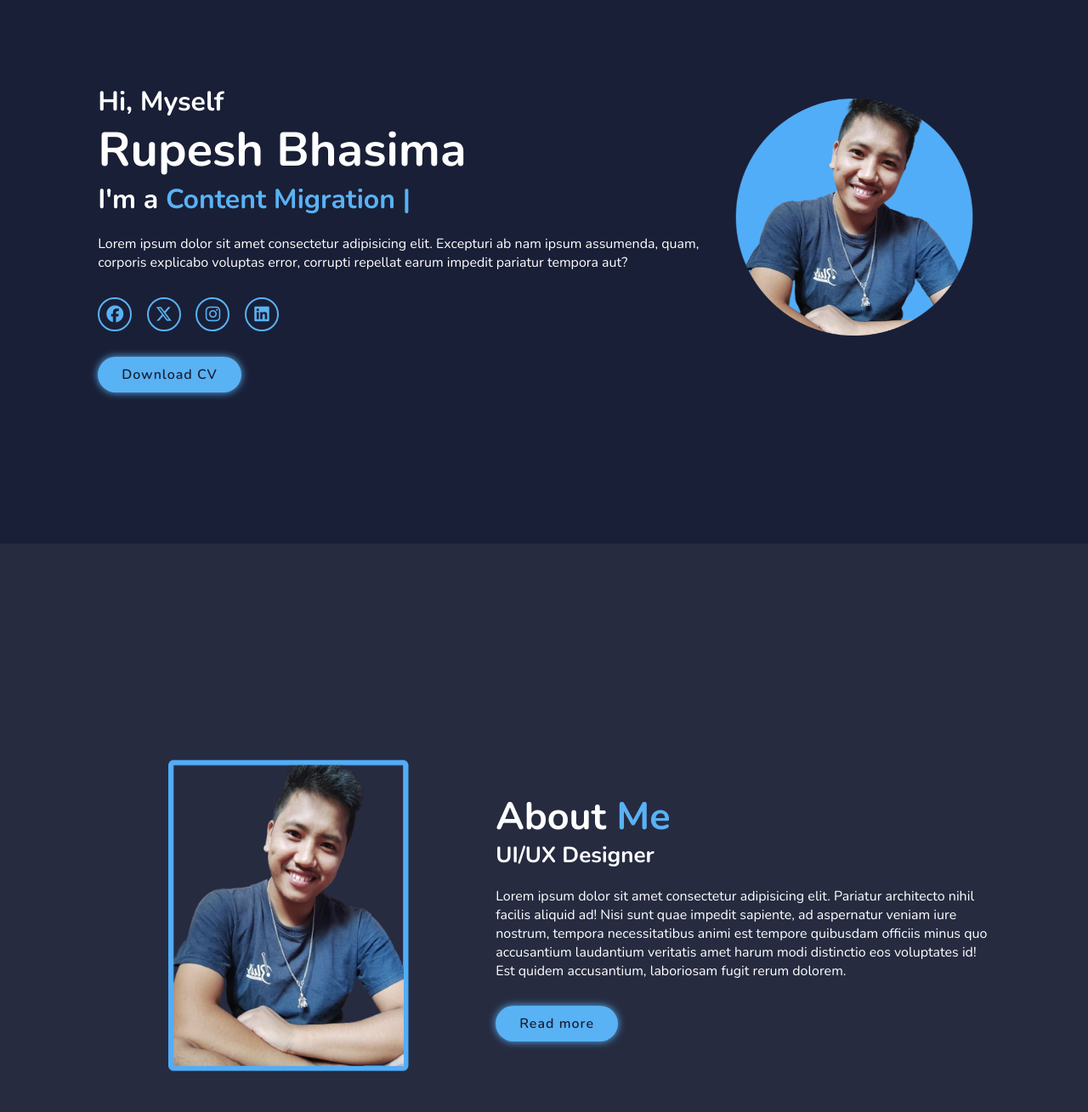
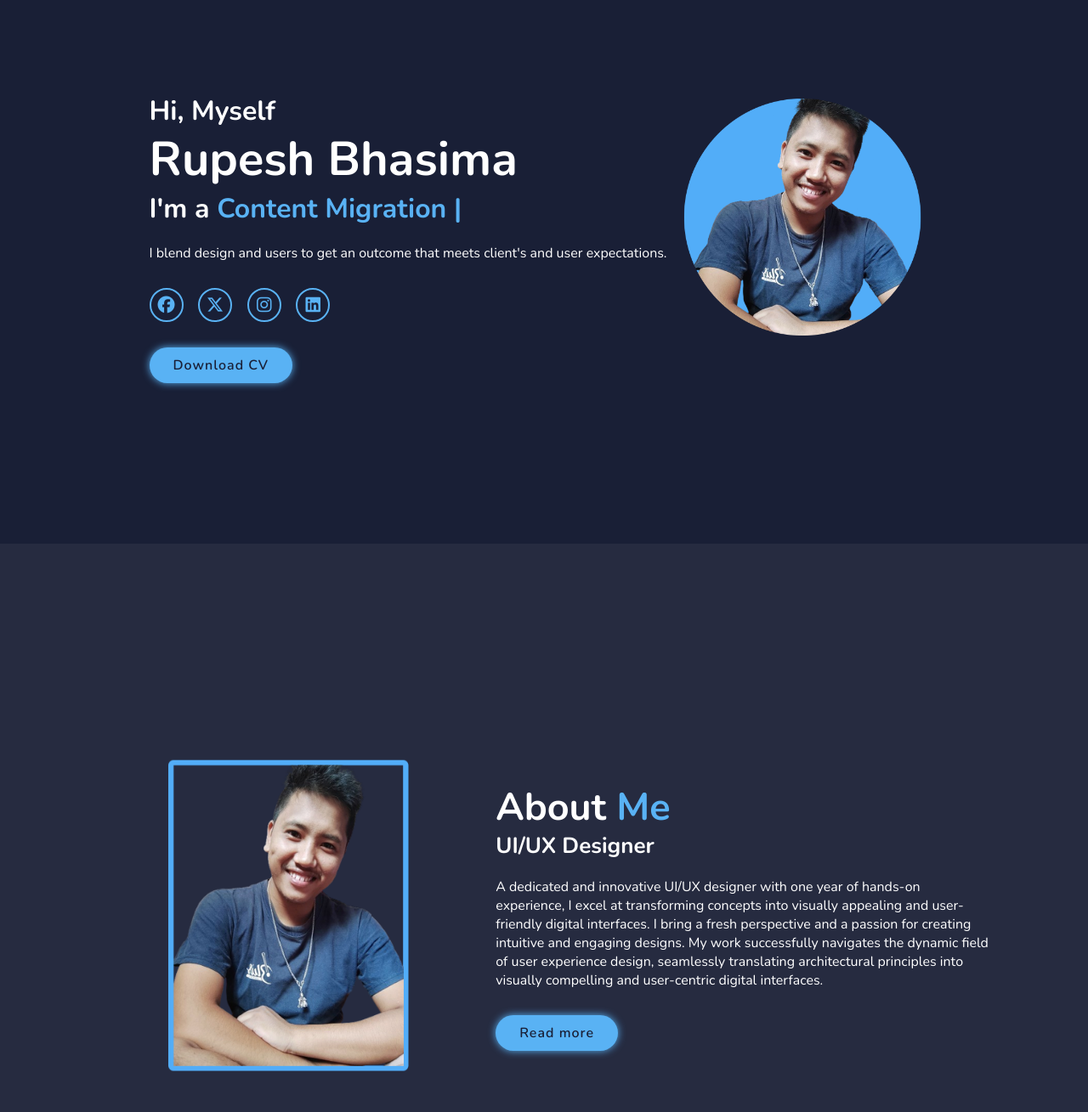
Before and after one commit to RoopsBhasima7/Responsive-Portfolio-Website-Design, a plain HTML site: page index.html in a window 1280 px wide. Shown: the part 160-1469 px from the top of the page at 85% size. Drawn offline with nearby package versions, Linux system fonts and the light colour scheme.

Commit message:
added about me section

```diff
--- a/index.html
+++ b/index.html
@@ -39,9 +39,8 @@
         <h1>Rupesh Bhasima</h1>
         <h3>I'm a <span class="multiple-text"></span></h3>
         <p>
-          Lorem ipsum dolor sit amet consectetur adipisicing elit. Excepturi ab
-          nam ipsum assumenda, quam, corporis explicabo voluptas error, corrupti
-          repellat earum impedit pariatur tempora aut?
+          I blend design and users to get an outcome
+          that meets client's and user expectations.
         </p>
         <div class="social-media">
           <a href="https://www.facebook.com/roopsbhasima/" target="_blank"><i class="fa-brands fa-facebook"></i></a>
@@ -66,12 +65,11 @@
         <h2 class="heading">About <span>Me</span></h2>
         <h3>UI/UX Designer</h3>
         <p>
-          Lorem ipsum dolor sit amet consectetur adipisicing elit. Pariatur
-          architecto nihil facilis aliquid ad! Nisi sunt quae impedit sapiente,
-          ad aspernatur veniam iure nostrum, tempora necessitatibus animi est
-          tempore quibusdam officiis minus quo accusantium laudantium veritatis
-          amet harum modi distinctio eos voluptates id! Est quidem accusantium,
-          laboriosam fugit rerum dolorem.
+          A dedicated and innovative UI/UX designer with one year of hands-on experience, I excel at
+          transforming concepts into visually appealing and user-friendly digital interfaces. I bring
+          a fresh perspective and a passion for creating intuitive and engaging designs. My work successfully
+          navigates the dynamic field of user experience design, seamlessly translating architectural principles
+          into visually compelling and user-centric digital interfaces.
         </p>
         <a href="#" class="btn">Read more</a>
       </div>
```
